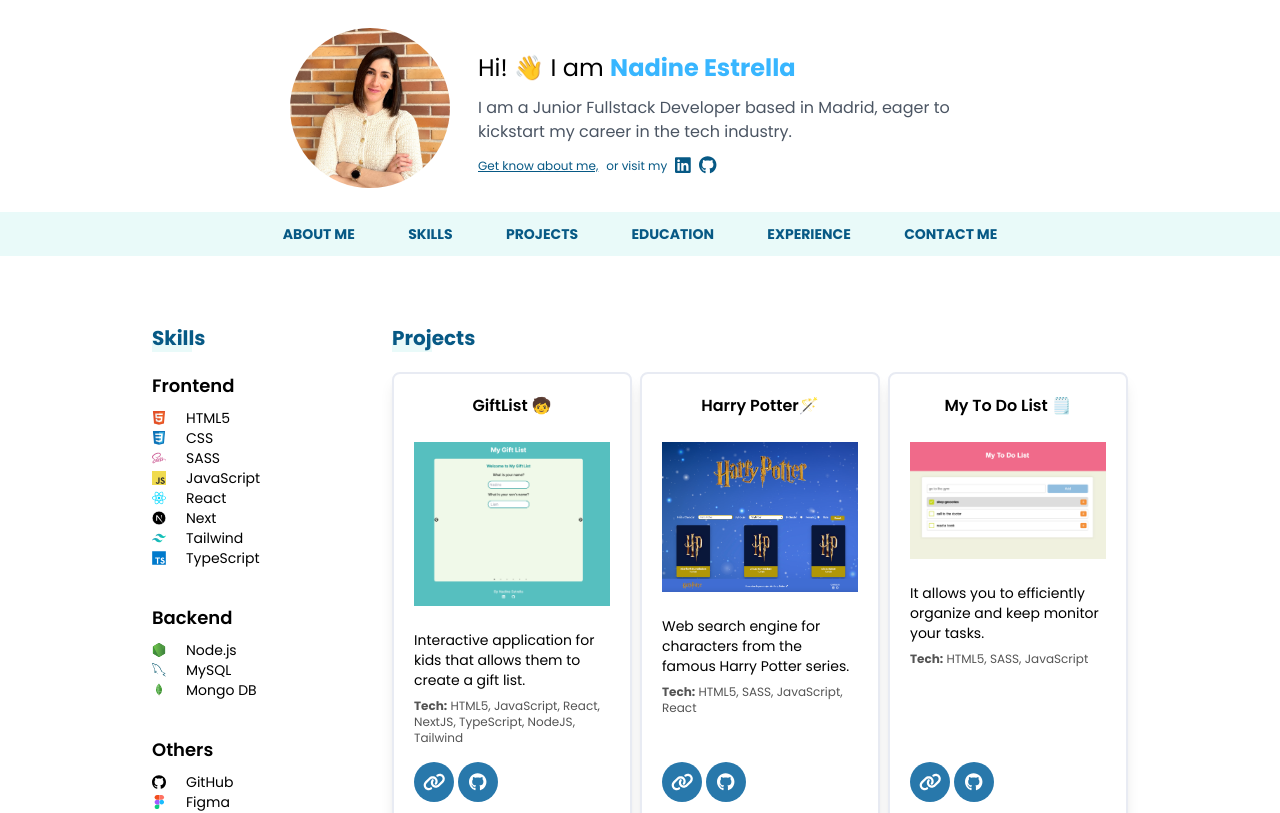
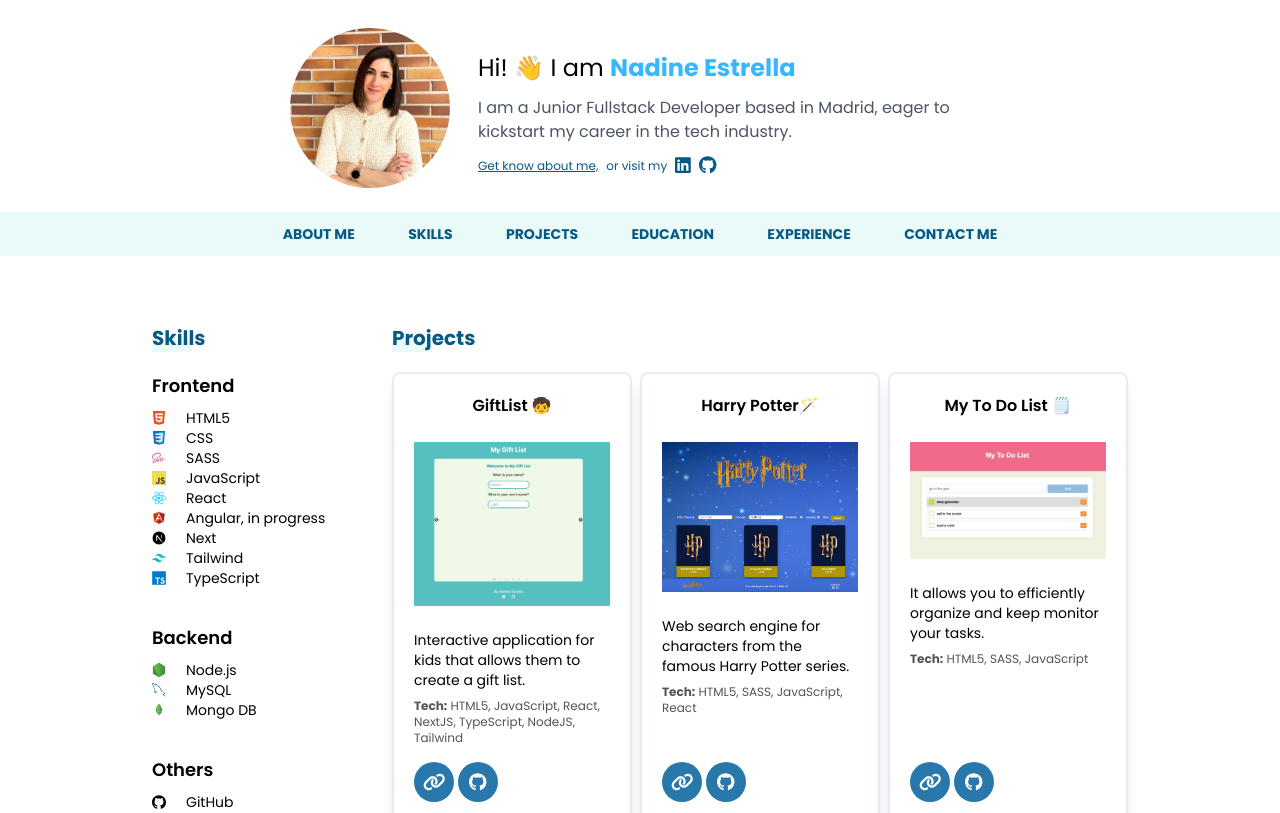
Before and after one commit to nadinestrella/portfolio, a Next.js app: page / in a window 1280 px wide. Shown: the top 813 px of the page. Built offline with nearby package versions, Linux system fonts and the light colour scheme.

Commit message:
updated about me and added angular skill

```diff
--- a/app/about/page.tsx
+++ b/app/about/page.tsx
@@ -42,7 +42,30 @@ export default function About() {
         , as well understanding of <strong>web design principles</strong> and{' '}
         <strong>best practices</strong> ✅.
       </p>
-      <p className="mb-4">
+
+      <p className="mb-2">
+        After finishing, I started collaborating with
+        <strong>Adopta un Junior</strong> in their working groups, where,
+        together with my teammates, we developed the Adopta un Junior blog.
+      </p>
+      <p className="mb-2">
+        After that, I began collaborating on
+        <strong>Adopta un Junior's main website.</strong>Adopta un Junior's main
+        website.
+      </p>
+      <p className="mb-2">
+        In <strong>October 2024</strong> , I started working at{' '}
+        <strong>Aplanet</strong> as 👩‍💻 a Junior Frontend Developer. I have
+        contributed to the development of the platform with a new design and new
+        features, applying my previous knowledge and gaining new skills thanks
+        to my teammates and daily work.
+      </p>
+
+      <p className="mb-2">
+        I am now ready for a new adventure where I can continue growing my
+        career as a Frontend Developer.
+      </p>
+      <p className="mb-6">
         I am excited 😊 about the opportunity to blend my diverse background and
         my recent tech training to contribute to the innovative projects. I am
         confident that my ability to <strong>adapt to new challenges</strong>,
--- a/app/components/Skills.tsx
+++ b/app/components/Skills.tsx
@@ -14,6 +14,7 @@ import {
   TailwindCSS,
   TypeScript,
   Figma,
+  Angular,
 } from '../components/ui/Logos';
 import { FontAwesomeIcon } from '@fortawesome/react-fontawesome';
 import { faTerminal } from '@fortawesome/free-solid-svg-icons';
@@ -45,6 +46,10 @@ const Skills = ({ title }: TitleProps) => {
             <li className="flex flex-row gap-5 items-center">
               <Reactt />
               <span>React</span>
+            </li>
+            <li className="flex flex-row gap-5 items-center">
+              <Angular />
+              <span>Angular, in progress</span>
             </li>
             <li className="flex flex-row gap-5 items-center">
               <Next />
--- a/app/components/ui/Logos.tsx
+++ b/app/components/ui/Logos.tsx
@@ -448,3 +448,31 @@ export const Figma: React.FC<React.SVGProps<SVGSVGElement>> = (props) => (
     ></path>
   </svg>
 );
+
+export const Angular: React.FC<React.SVGProps<SVGSVGElement>> = (props) => (
+  <svg
+    xmlns="http://www.w3.org/2000/svg"
+    x="0px"
+    y="0px"
+    width="1em"
+    height="1em"
+    viewBox="0 0 48 48"
+  >
+    <path
+      fill="#bdbdbd"
+      d="M23.933 2L3 9.285 6.308 36.408 23.955 46 41.693 36.278 45 9.156z"
+    ></path>
+    <path
+      fill="#b71c1c"
+      d="M42.818 10.527L24 4.135 24 43.695 39.832 35.017z"
+    ></path>
+    <path
+      fill="#dd2c00"
+      d="M23.941 4.115L5.181 10.644 8.168 35.143 23.951 43.721 24 43.695 24 4.135z"
+    ></path>
+    <path fill="#bdbdbd" d="M24 5.996L24 15.504 32.578 34 36.987 34z"></path>
+    <path fill="#eee" d="M11.013 34L15.422 34 24 15.504 24 5.996z"></path>
+    <path fill="#bdbdbd" d="M24 24H30V28H24z"></path>
+    <path fill="#eee" d="M18 24H24V28H18z"></path>
+  </svg>
+);
```
